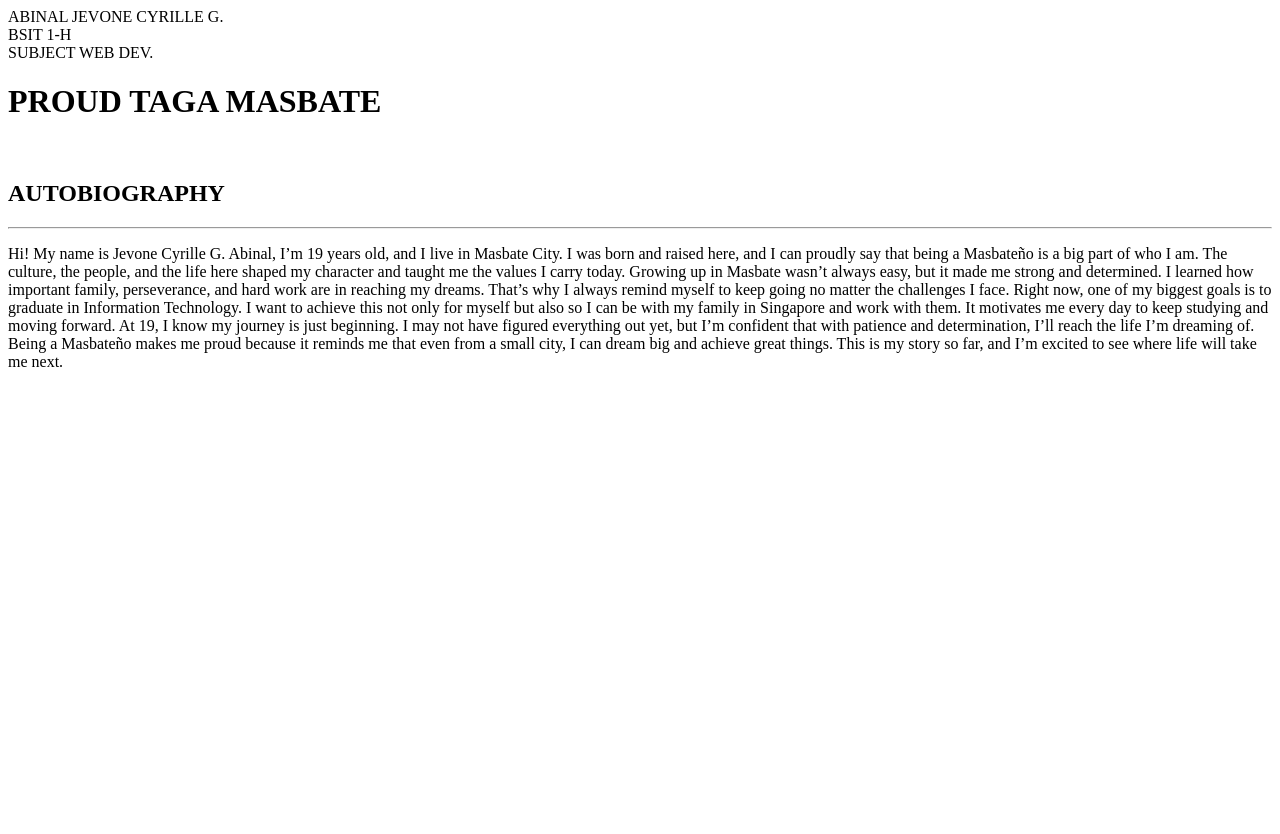
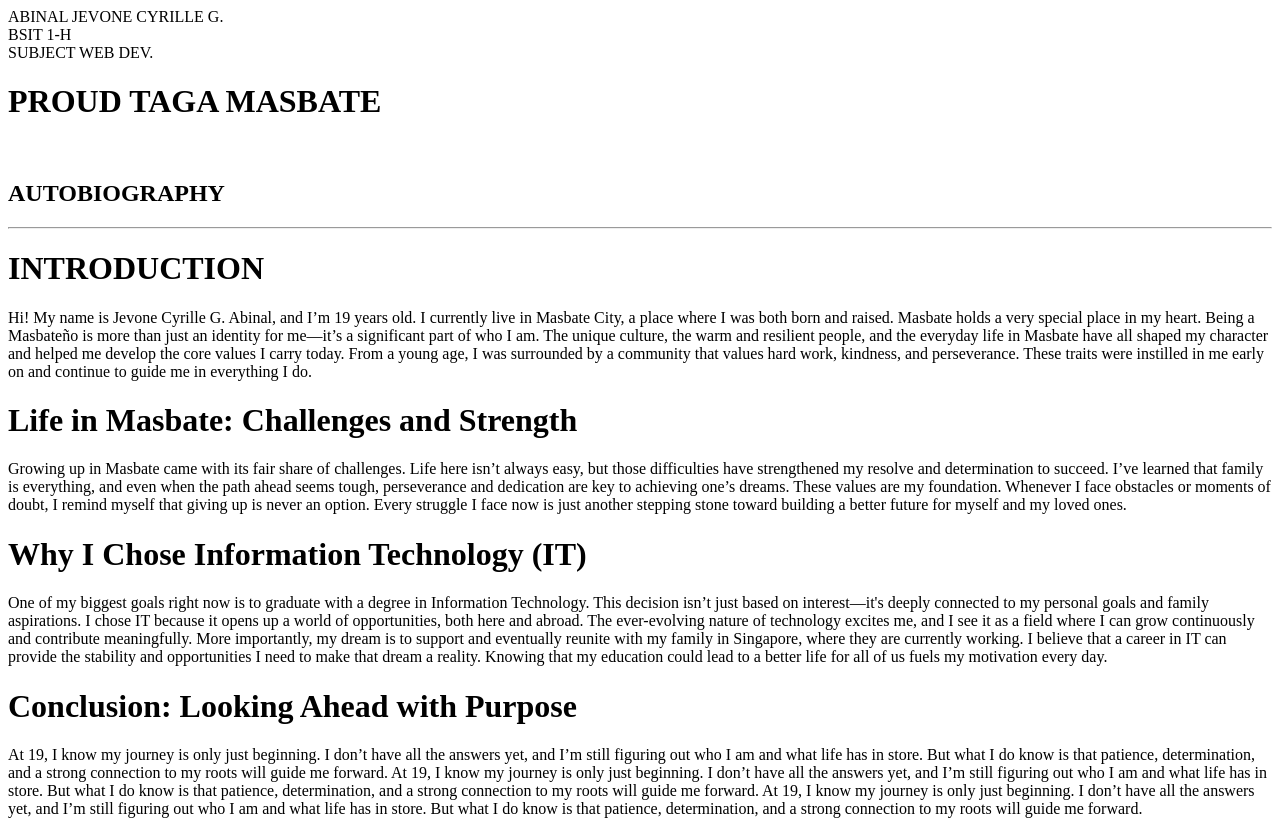
Before and after one commit to itsurvone18/html, a plain HTML site: page index.html in a window 1280 px wide. Before the commit the page ends 800 px from the top, so only its background shows below. Drawn offline with Linux system fonts and the light colour scheme.

Commit message:
Update index.html

```diff
--- a/index.html
+++ b/index.html
@@ -14,14 +14,27 @@ SUBJECT WEB DEV.
 
 <body><H1>PROUD TAGA MASBATE</H1></body> <br><head><h2>AUTOBIOGRAPHY</h2></head>
 <hr>
-<head><p> Hi! My name is Jevone Cyrille G. Abinal, I’m 19 years old, and I live in Masbate City. I was born and raised here, and I can proudly say that being a Masbateño is a big part of who I am. The culture, the people, and the life here shaped my character and taught me the values I carry today.
-
-Growing up in Masbate wasn’t always easy, but it made me strong and determined. I learned how important family, perseverance, and hard work are in reaching my dreams. That’s why I always remind myself to keep going no matter the challenges I face.
-
-Right now, one of my biggest goals is to graduate in Information Technology. I want to achieve this not only for myself but also so I can be with my family in Singapore and work with them. It motivates me every day to keep studying and moving forward.
-
-At 19, I know my journey is just beginning. I may not have figured everything out yet, but I’m confident that with patience and determination, I’ll reach the life I’m dreaming of. Being a Masbateño makes me proud because it reminds me that even from a small city, I can dream big and achieve great things.
-
-This is my story so far, and I’m excited to see where life will take me next. </p></head>
-
+<h1>INTRODUCTION</h1>
+    Hi! My name is Jevone Cyrille G. Abinal, and I’m 19 years old. I currently live in Masbate City, a place where I was both born and raised.
+    Masbate holds a very special place in my heart. Being a Masbateño is more than just an identity for me—it’s a significant part of who I am.
+    The unique culture, the warm and resilient people, and the everyday life in Masbate have all shaped my character and helped me develop the core
+    values I carry today. From a young age, I was surrounded by a community that values hard work, kindness, and perseverance. These traits were
+    instilled in me early on and continue to guide me in everything I do.
+ <h1>Life in Masbate: Challenges and Strength</h1>
+ <p>Growing up in Masbate came with its fair share of challenges. Life here isn’t always easy, but those difficulties have strengthened my resolve and determination to succeed.
+    I’ve learned that family is everything, and even when the path ahead seems tough, perseverance and dedication are key to achieving one’s dreams.
+    These values are my foundation. Whenever I face obstacles or moments of doubt, I remind myself that giving up is never an option. Every struggle I face now is just another stepping
+    stone toward building a better future for myself and my loved ones.</p>
+ <h1>Why I Chose Information Technology (IT)</h1>
+ <p>One of my biggest goals right now is to graduate with a degree in Information Technology. This decision isn’t just based on interest—it's deeply connected to my personal
+    goals and family aspirations. I chose IT because it opens up a world of opportunities, both here and abroad. The ever-evolving nature of technology excites me,
+    and I see it as a field where I can grow continuously and contribute meaningfully.
+    More importantly, my dream is to support and eventually reunite with my family in Singapore, where they are currently working. I believe that a career in IT can provide the
+    stability and opportunities I need to make that dream a reality. Knowing that my education could lead to a better life for all of us fuels my motivation every day.</p>
+    <h1>Conclusion: Looking Ahead with Purpose</h1>
+<p>At 19, I know my journey is only just beginning. I don’t have all the answers yet, and I’m still figuring out who I am and what life has in store. But what I do know is that patience,
+    determination, and a strong connection to my roots will guide me forward. At 19, I know my journey is only just beginning. I don’t have all the answers yet, and I’m still figuring out
+    who I am and what life has in store. But what I do know is that patience, determination, and a strong connection to my roots will guide me forward. At 19, I know my journey is only
+     just beginning. I don’t have all the answers yet, and I’m still figuring out who I am and what life has in store. But what I do know is that patience, determination, and a strong
+     connection to my roots will guide me forward.</p>
 </html>
```
